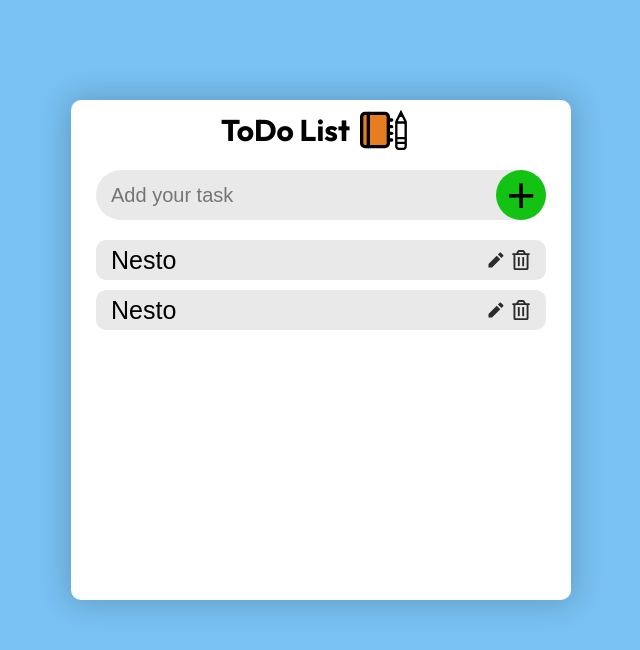
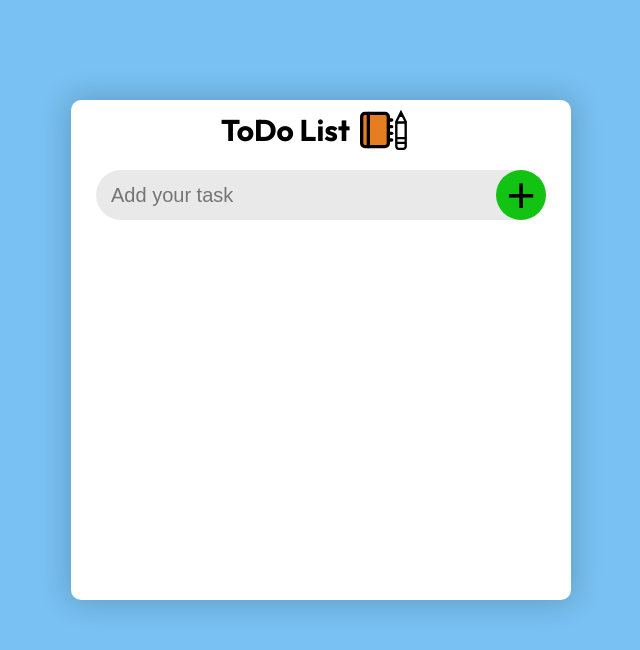
Before and after one commit to bernardkrehula/Todo-react-firebase, a React (Vite) app: page / in a window 1280 px wide. Shown: the top 650 px of the page, without its empty margins (319-959 px from the left). Built offline with nearby package versions, Linux system fonts and the light colour scheme.

Commit message:
refactor(api): savedTask api logic moved to requestTaskUpload.ts file

```diff
--- a/src/List/index.tsx
+++ b/src/List/index.tsx
@@ -1,11 +1,17 @@
 import "./index.css";
 import Task from "../components/task";
+import { useState } from "react";
 
 const List = () => {
+  const [toDoList, setToDoList] = useState([]);
+
+
+
   return (
     <div className="list">
-      <Task />
-      <Task />
+      {toDoList.map((task, index) => {
+        return <Task key={index} {...task}/>
+      })}
     </div>
   );
 };
--- /dev/null
+++ b/src/api/requestTaskUpload.ts
@@ -0,0 +1,16 @@
+import { getDatabase, push, ref, set } from "firebase/database";
+import app from "../config";
+
+export const requestTaskUpload = (inputValue: string) => {
+    const message = "data saved succesfully";
+    try {
+      const db = getDatabase(app);
+      const newDocRef = push(ref(db, "tasks"));
+      set(newDocRef, {
+        taskName: inputValue,
+      });
+      return message;
+    } catch (error) {
+      throw Error;
+    }
+}
--- a/src/components/TaskCreator/index.tsx
+++ b/src/components/TaskCreator/index.tsx
@@ -2,8 +2,7 @@ import "./index.css";
 import Input from "../../ui/input";
 import Btn from "../../ui/btn";
 import { useState } from "react";
-import { getDatabase, push, ref, set } from "firebase/database";
-import app from "../../config";
+import { requestTaskUpload } from "../../api/requestTaskUpload";
 
 const TaskCreator = () => {
   const [inputValue, setInputValue] = useState<string>("");
@@ -13,17 +12,8 @@ const TaskCreator = () => {
     setInputValue(value);
   };
   const saveTask = () => {
-    try {
-      const db = getDatabase(app);
-      const newDocRef = push(ref(db, "tasks"));
-      set(newDocRef, {
-        taskName: inputValue,
-      });
-      clearInput();
-      return console.log("data saved succesfully");
-    } catch (error) {
-      throw Error;
-    }
+    requestTaskUpload(inputValue);
+    clearInput();
   };
   const clearInput = () => setInputValue("");
 
--- a/src/components/task/index.tsx
+++ b/src/components/task/index.tsx
@@ -2,10 +2,11 @@ import "./index.css";
 import { FaRegTrashAlt } from "react-icons/fa";
 import { RiPencilFill } from "react-icons/ri";
 
-const Task = () => {
+const Task = ({taskName}: {taskName: string}) => {
+  console.log(taskName)
   return (
     <li className="task">
-      <span>Nesto</span>
+      <span>{taskName}</span>
       <div className="task-svg">
         <RiPencilFill className="task-pencil"/>
         <FaRegTrashAlt />
```
